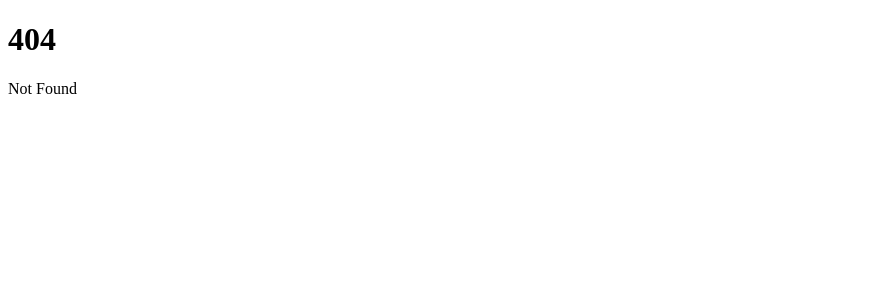
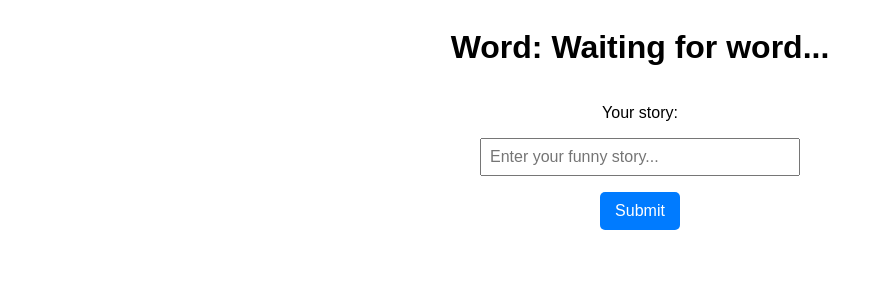
Before and after one commit to CSC-3380-Spring-2025/Team-32, a SvelteKit app in the folder src/main/svelte/: page /funny_story in a window 1280 px wide. Before the commit this address had no page. Shown: the top 300 px of the page, without its empty margins (0-883 px from the left). Built offline with nearby package versions, Linux system fonts and the light colour scheme; no server answers.

Commit message:
funnystory screen

```diff
--- /dev/null
+++ b/src/main/svelte/src/routes/funny_story/+page.svelte
@@ -0,0 +1,97 @@
+<script lang="ts">
+    type Submission = {
+	playerId: string;
+	type: 'wordchain' | 'definition' | 'story';
+	content: string;
+    };
+
+    import { onMount } from "svelte";
+    import { goto } from '$app/navigation';
+    import { userUUID } from '$lib/stores/user';
+    import { get } from 'svelte/store';
+
+    let word = "Waiting for word...";
+    let funny_story = "";
+    let ws;
+
+
+    onMount(() => {
+    (async () => {
+      try {
+        const response = await fetch('http://localhost:8080/game/getWord');
+        if (!response.ok) {
+          throw new Error(`HTTP error! status: ${response.status}`);
+        }
+        word = await response.text(); // This automatically triggers re-render
+      } catch (error) {
+        console.error('Failed to fetch word:', error);
+      }
+    })();
+    });
+
+    async function submitFunnyStory() {
+
+        const submission: Submission = {
+            playerId: get(userUUID) ?? '',
+            type: 'story',
+            content: funny_story
+        };
+
+	const response = await fetch('http://localhost:8080/submit', {
+		method: 'POST',
+		headers: {
+			'Content-Type': 'application/json',
+		},
+		body: JSON.stringify(submission),
+	});
+
+	goto("/vote");
+
+	// const result = await response.json();
+	// console.log('Submit response:', result);
+    }
+</script>
+
+<main class="container">
+    <h1>Word: {word}</h1>
+
+    <label for="story">Your story:</label>
+    <input
+        id="story"
+        type="text"
+        bind:value={funny_story}
+        placeholder="Enter your funny story..."
+    />
+
+    <button on:click={submitFunnyStory}>Submit</button>
+</main>
+
+<style>
+    .container {
+        display: flex;
+        flex-direction: column;
+        align-items: center;
+        gap: 1rem;
+        font-family: Arial, sans-serif;
+    }
+
+    input {
+        padding: 8px;
+        font-size: 1rem;
+        width: 300px;
+    }
+
+    button {
+        padding: 10px 15px;
+        font-size: 1rem;
+        cursor: pointer;
+        background-color: #007bff;
+        color: white;
+        border: none;
+        border-radius: 5px;
+    }
+
+    button:hover {
+        background-color: #0056b3;
+    }
+</style>
```
Also changed, not shown: 1 other file (tests, documents, lock files or other folders).
